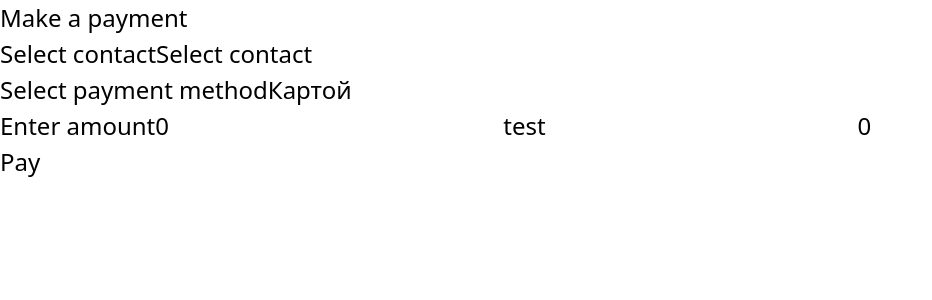
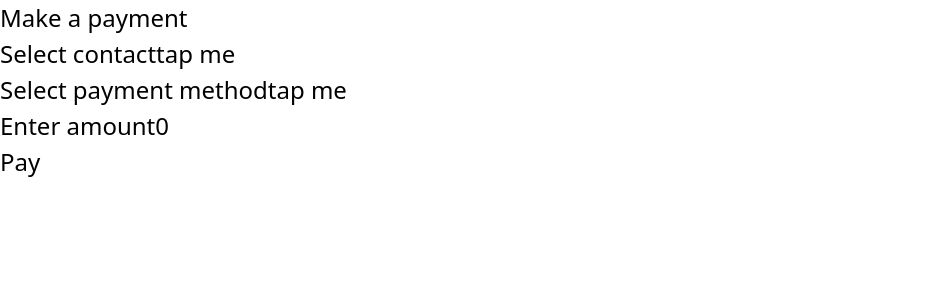
Before and after one commit to Kolhan/vue_paymentWindow, a Vue app: page / in a window 1280 px wide. Shown: the top 300 px of the page, without its empty margins (0-932 px from the left). Built offline with nearby package versions, Linux system fonts and the light colour scheme.

Commit message:
upd: select contact is over

```diff
--- a/src/components/UI/tButton.vue
+++ b/src/components/UI/tButton.vue
@@ -1,5 +1,14 @@
+<script setup lang="ts">
+defineProps({
+    disabled: {
+        type: Boolean,
+        default: false
+    }
+})
+</script>
+
 <template>
-    <button class="bg-indigo-600 hover:bg-indigo-700 w-full py-2 px-4 text-white rounded-md">
+    <button class="bg-indigo-600 hover:bg-indigo-700 w-full py-2 px-4 text-white rounded-md disabled:bg-indigo-100" :disabled="disabled">
         <slot></slot>
     </button>
 </template>
--- a/src/stores/payment.ts
+++ b/src/stores/payment.ts
@@ -2,7 +2,7 @@ import { defineStore } from 'pinia'
 import type { TContact } from './contact'
 
 const _contact: TContact = {
-    firstName: 'Select contact',
+    firstName: 'tap me',
     lastName: '',
     email: ''
 }
@@ -11,7 +11,7 @@ export const usePaymentStore = defineStore({
   id: 'payment',
   state: () => ({
     contact: _contact,
-    method: 'Картой',
+    method: 'tap me',
     amount: 0
   }),
 //   getters: {
--- a/src/views/NewCardView.vue
+++ b/src/views/NewCardView.vue
@@ -1,10 +1,15 @@
 <script setup lang="ts">
+import { computed } from 'vue';
 // import BtnRouter from '../components/BtnRouter.vue';
 import BtnRouterBack from '@/components/BtnRouterBack.vue';
 
 import tPageTemplate from '@/components/UI/tPageTemplate.vue';
 import tHeader from '@/components/UI/tHeader.vue';
 import tContainer from '@/components/UI/tContainer.vue';
+
+const formValidate = computed(() => {
+
+})
 </script>
 
 <template>
--- a/src/views/PaymentView.vue
+++ b/src/views/PaymentView.vue
@@ -7,12 +7,12 @@ import tContainer from '@/components/UI/tContainer.vue';
 
 import { usePaymentStore } from '../stores/payment';
 import { storeToRefs } from 'pinia'
-
+import { useRouter } from 'vue-router';
 
 
 const paymentStore = usePaymentStore()
 const { contact, method, amount } = storeToRefs(paymentStore)
-
+const router = useRouter()
 
 </script>
 
@@ -26,21 +26,35 @@ const { contact, method, amount } = storeToRefs(paymentStore)
 
             <!-- CONTENT -->
             <tContainer>
+                <div class="grid gap-4">
                 <div>
                     <label>Select contact</label>
-                    <BtnRouter to="selectContact">{{ contact.firstName }} {{ contact.lastName }}</BtnRouter>
+                    <input
+                        type="text"
+                        @click="router.push('selectContact')"
+                        class="border border-gray-400 block w-full py-1 px-3 pb-3 placeholder-slate-400"
+                        :value="contact.firstName + ' ' + contact.lastName"
+                        placeholder="selectContact"
+                        readonly
+                    />
                 </div>
 
                 <div>
                     <label>Select payment method</label>
-                    <BtnRouter to="selectMethod">{{ method }}</BtnRouter>
+                    <input
+                        type="text"
+                        @click="router.push('selectMethod')"
+                        class="border border-gray-400 block w-full py-1 px-3 pb-3 placeholder-slate-400"
+                        :value="method"
+                        placeholder="selectContact"
+                        readonly
+                    />
                 </div>
 
                 <div>
                     <label>Enter amount</label>
                     <input type="number" class="border border-gray-400 block w-full py-1 px-2" v-model="amount">
-                    <tInput/>
-                    {{amount}}
+                </div>
                 </div>
             </tContainer>
 
```
